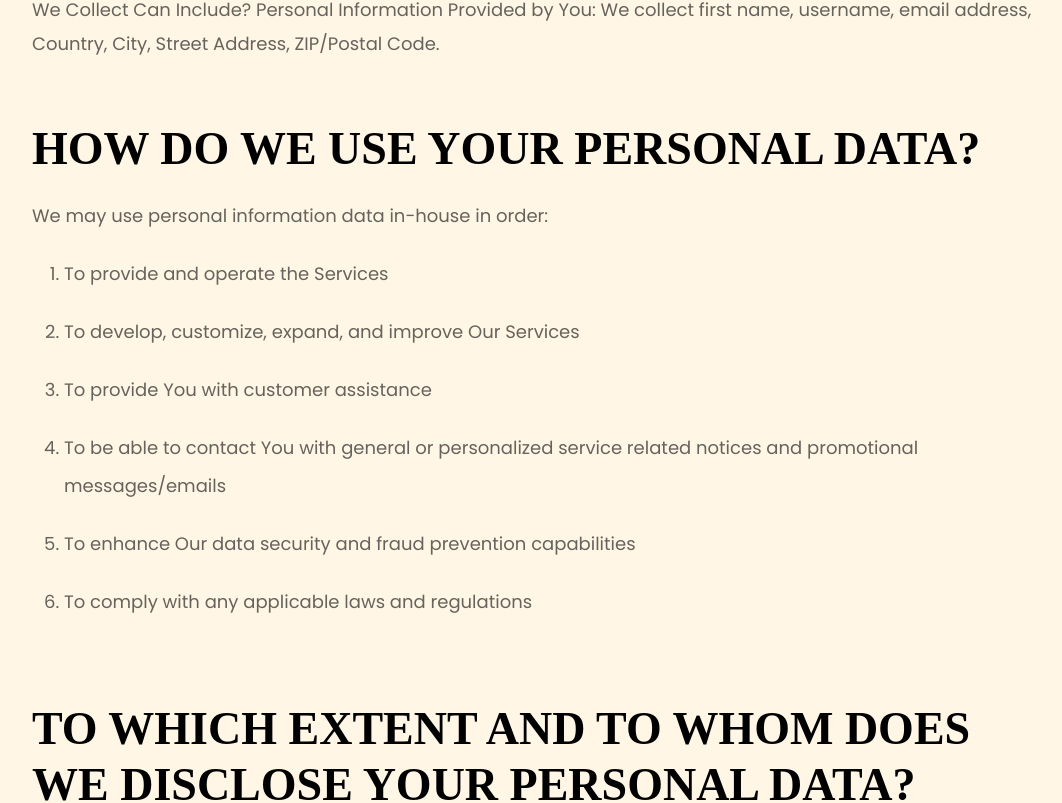
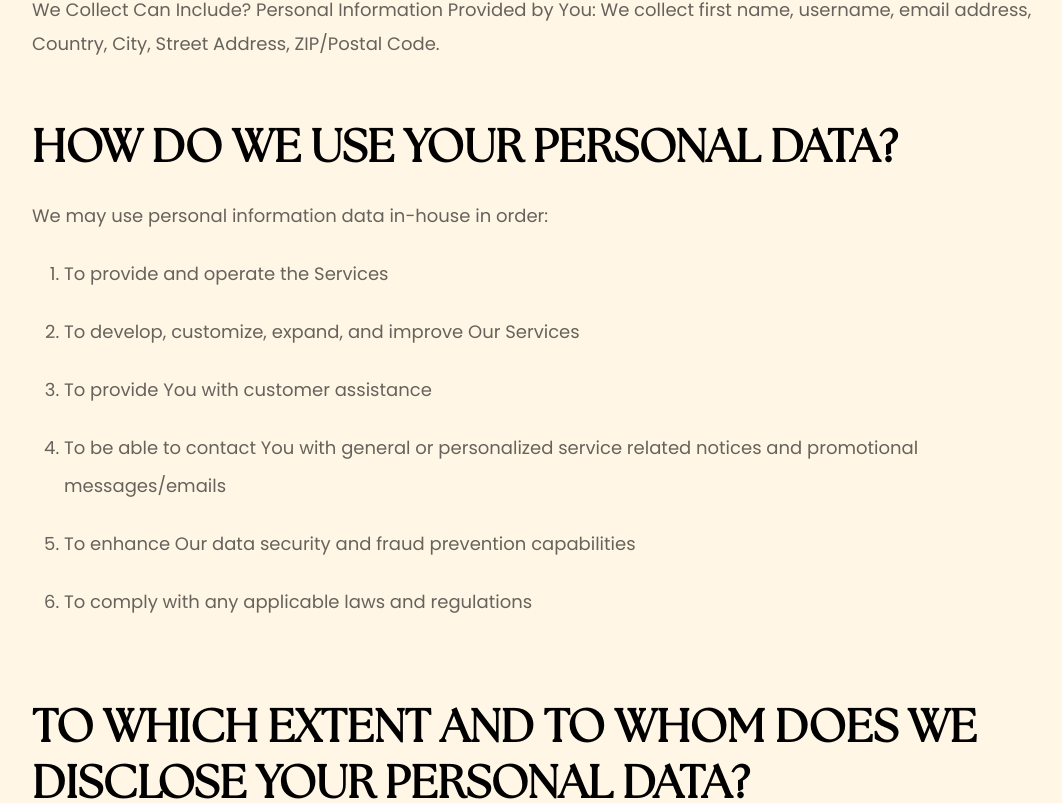
Before and after one commit to Alexgitjones/rsocial, a React (Create React App) app: page /privacy-policy in a window 1280 px wide. Shown: the part 1140-1943 px from the top of the page, without its empty margins (98-1160 px from the left). Built offline with nearby package versions, Linux system fonts and the light colour scheme.

Commit message:
5 feb 2024 css file updated

```diff
--- a/src/App.css
+++ b/src/App.css
@@ -2907,7 +2907,7 @@ margin: 0;
 
 .ppc-block-2 .h2-hdng{
   color: #000;
-font-family: "FONTSPRING DEMO - The Seasons";
+font-family: "Seasons";
 font-size: 46px;
 font-style: normal;
 font-weight: 700;
@@ -3077,7 +3077,7 @@ margin: 0;
 
 .ltos-block-2 .h3-hdng{
   color: #000;
-font-family: "FONTSPRING DEMO - The Seasons";
+font-family: "Seasons";
 font-size: 36px;
 font-style: normal;
 font-weight: 700;
@@ -3088,7 +3088,7 @@ margin-bottom: 20px;
 
 .ltos-block-2 .h2-hdng{
   color: #000;
-font-family: "FONTSPRING DEMO - The Seasons";
+font-family: "Seasons";
 font-size: 46px;
 font-style: normal;
 font-weight: 700;
```
